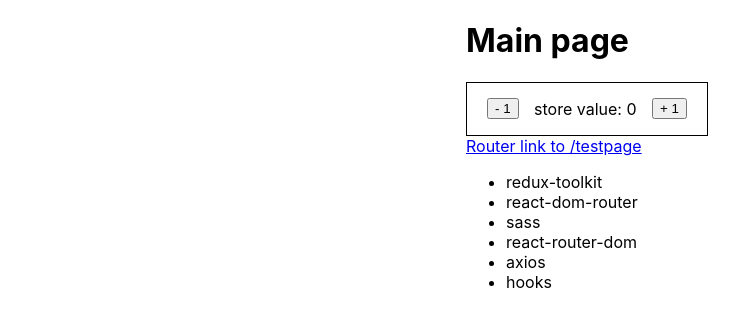
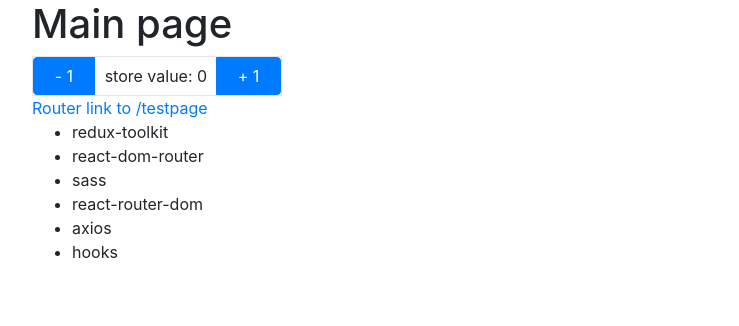
Before and after one commit to xmutaborx/react-template, a React (Create React App) app: page / in a window 1280 px wide. Shown: the top 326 px of the page, without its empty margins (53-792 px from the left). Built offline with nearby package versions, Linux system fonts and the light colour scheme; no server answers.

Commit message:
bootstrap

```diff
--- a/package.json
+++ b/package.json
@@ -8,6 +8,7 @@
     "@testing-library/react": "^9.3.2",
     "@testing-library/user-event": "^7.1.2",
     "axios": "^0.19.0",
+    "bootstrap": "^4.4.1",
     "history": "^4.10.1",
     "node-sass": "^4.13.0",
     "react": "^16.12.0",
--- a/src/components/MainPage/MainPage.jsx
+++ b/src/components/MainPage/MainPage.jsx
@@ -11,13 +11,21 @@ const MainPage = () => {
   const counter = useSelector(state => state.counter);
 
   return (
-    <div>
+    <div className="container">
       <h1>Main page</h1>
-      <div className="testBlock">
-        <button onClick={() => dispatch(counterSlice.actions.decrement())}>- 1</button>
-        <p>store value: {counter}</p>
-        <button onClick={() => dispatch(counterSlice.actions.increment())}>+ 1</button>
-      </div>
+        <div className="wrapper">
+          <div className="btn-group">
+            <button
+              className="btn btn-primary"
+              onClick={() => dispatch(counterSlice.actions.decrement())}
+            >- 1</button>
+            <p>store value: {counter}</p>
+            <button
+              className="btn btn-primary"
+              onClick={() => dispatch(counterSlice.actions.increment())}
+            >+ 1</button>
+          </div>
+        </div>
       <Link to="/second-page">Router link to /testpage</Link>
       <List items={items} />
     </div>
--- a/src/index.scss
+++ b/src/index.scss
@@ -1,19 +1,16 @@
-body {
+@import '~bootstrap/scss/bootstrap.scss';
+
+.btn-group p {
+  padding: 0 10px;
   margin: 0;
-  display: flex;
-  justify-content: center;
-  font-family: -apple-system, BlinkMacSystemFont, 'Segoe UI', 'Roboto', 'Oxygen',
-    'Ubuntu', 'Cantarell', 'Fira Sans', 'Droid Sans', 'Helvetica Neue',
-    sans-serif;
-  -webkit-font-smoothing: antialiased;
-  -moz-osx-font-smoothing: grayscale;
 }
 
-.testBlock {
-  display: flex;
-  align-items: center;
-  justify-content: space-between;
-  padding: 0 20px;
-  width: 200px;
-  border: 1px solid #000;
+.wrapper {
+  border: 1px solid rgba(0,0,0,0.1);
+  width: 250px;
+
+  .btn-group {
+    width: 100%;
+    align-items: center;
+  }
 }
```
Also changed, not shown: 1 other file (tests, documents, lock files or other folders).
